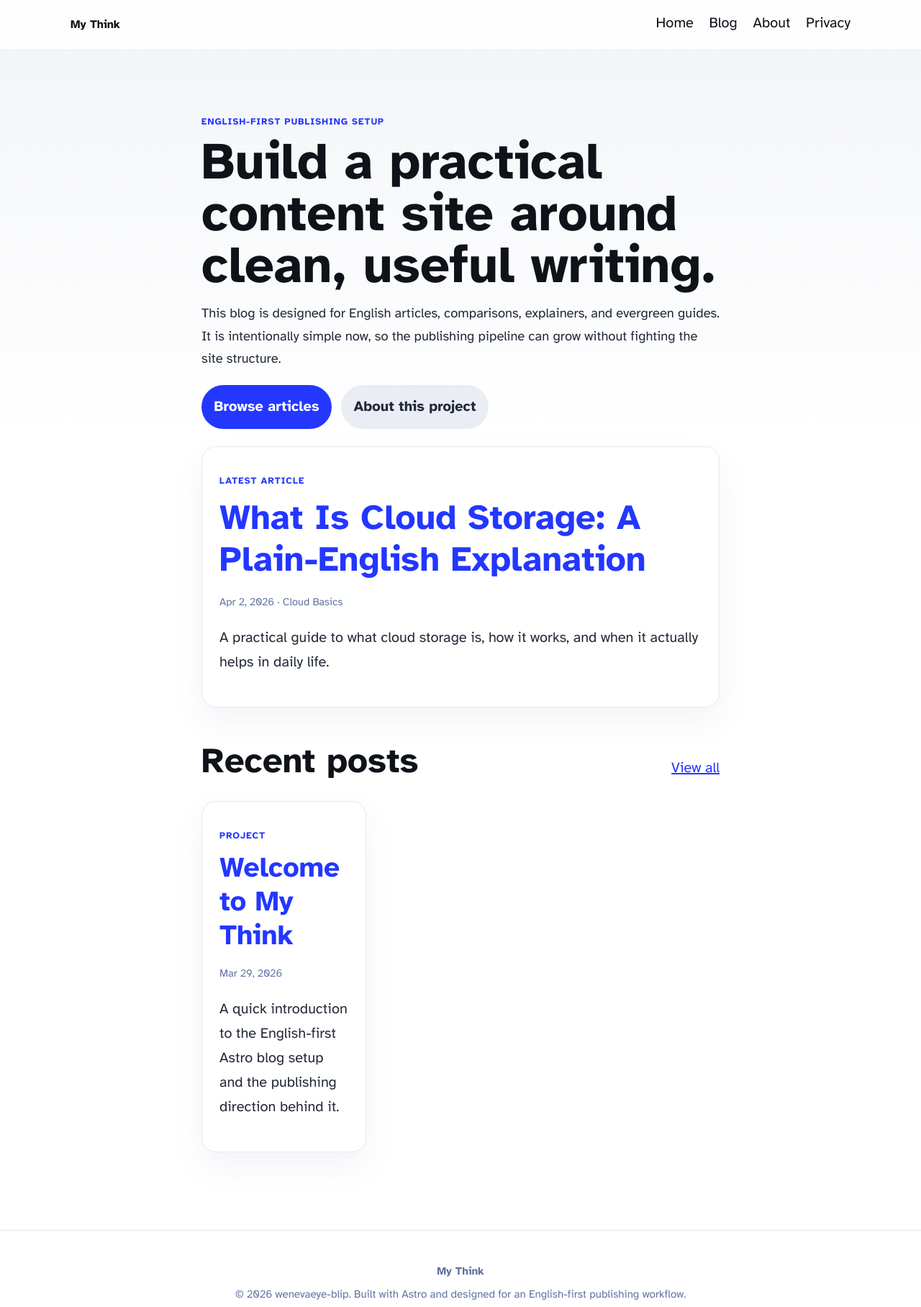
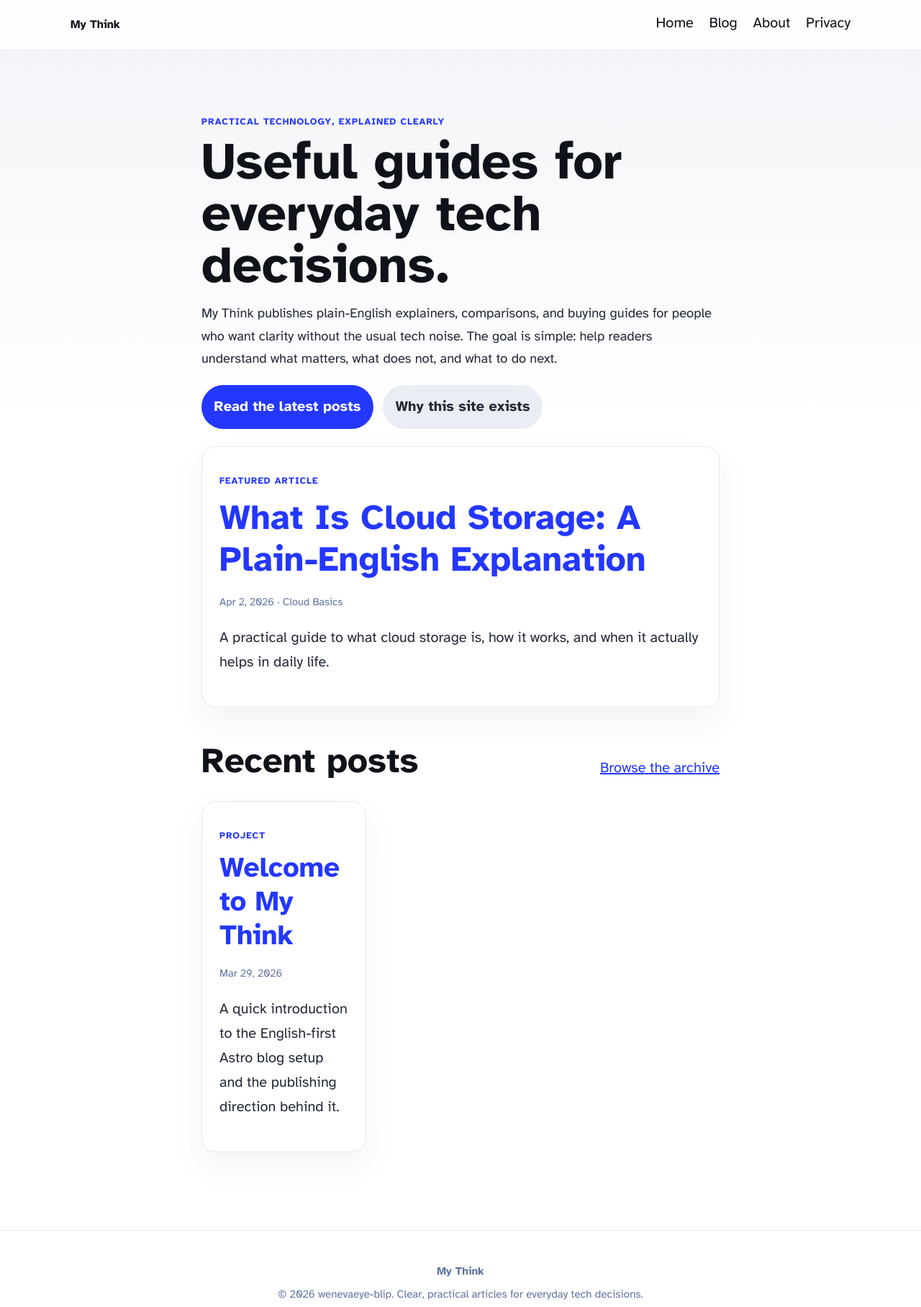
Before and after one commit to wenevaeye-blip/my-think, an Astro site: page /my-think/ in a window 1280 px wide. Shown: the whole page at 72% size. Built offline with nearby package versions, Linux system fonts and the light colour scheme; Astro itself is replaced by a stand-in of ours.

Commit message:
refactor: replace template copy with site-specific messaging

```diff
--- a/src/components/Footer.astro
+++ b/src/components/Footer.astro
@@ -6,7 +6,7 @@ const today = new Date();
 <footer>
 	<div class="footer-inner">
 		<p><strong>{SITE_TITLE}</strong></p>
-		<p>&copy; {today.getFullYear()} {SITE_AUTHOR}. Built with Astro and designed for an English-first publishing workflow.</p>
+		<p>&copy; {today.getFullYear()} {SITE_AUTHOR}. Clear, practical articles for everyday tech decisions.</p>
 	</div>
 </footer>
 <style>
--- a/src/consts.ts
+++ b/src/consts.ts
@@ -1,3 +1,3 @@
 export const SITE_TITLE = 'My Think';
-export const SITE_DESCRIPTION = 'An English blog for practical ideas, comparisons, and useful guides.';
+export const SITE_DESCRIPTION = 'Clear, practical articles about everyday tech, digital tools, and useful buying decisions.';
 export const SITE_AUTHOR = 'wenevaeye-blip';
--- a/src/pages/index.astro
+++ b/src/pages/index.astro
@@ -111,21 +111,21 @@ const link = (path: string) => new URL(path.replace(/^\//, ''), `https://placeho
 		<main>
 			<section class="hero">
 				<div>
-					<p class="eyebrow">English-first publishing setup</p>
-					<h1>Build a practical content site around clean, useful writing.</h1>
+					<p class="eyebrow">Practical technology, explained clearly</p>
+					<h1>Useful guides for everyday tech decisions.</h1>
 					<p class="lead">
-						This blog is designed for English articles, comparisons, explainers, and evergreen guides.
-						It is intentionally simple now, so the publishing pipeline can grow without fighting the
-						site structure.
+						My Think publishes plain-English explainers, comparisons, and buying guides for people who
+						want clarity without the usual tech noise. The goal is simple: help readers understand what
+						matters, what does not, and what to do next.
 					</p>
 					<div class="actions">
-						<a class="button primary" href={link('/blog/')}>Browse articles</a>
-						<a class="button secondary" href={link('/about/')}>About this project</a>
+						<a class="button primary" href={link('/blog/')}>Read the latest posts</a>
+						<a class="button secondary" href={link('/about/')}>Why this site exists</a>
 					</div>
 				</div>
 				{featured && (
 					<article class="hero-card">
-						<p class="eyebrow">Latest article</p>
+						<p class="eyebrow">Featured article</p>
 						<h2><a href={link(`/blog/${featured.id}/`)}>{featured.data.title}</a></h2>
 						<p class="meta"><FormattedDate date={featured.data.pubDate} /> · {featured.data.category}</p>
 						<p>{featured.data.description}</p>
@@ -136,7 +136,7 @@ const link = (path: string) => new URL(path.replace(/^\//, ''), `https://placeho
 			<section>
 				<div class="section-head">
 					<h2>Recent posts</h2>
-					<a href={link('/blog/')}>View all</a>
+					<a href={link('/blog/')}>Browse the archive</a>
 				</div>
 				<div class="grid">
 					{latest.map((post) => (
```
Also changed, not shown: src/pages/about.astro (+7 -7 lines).
